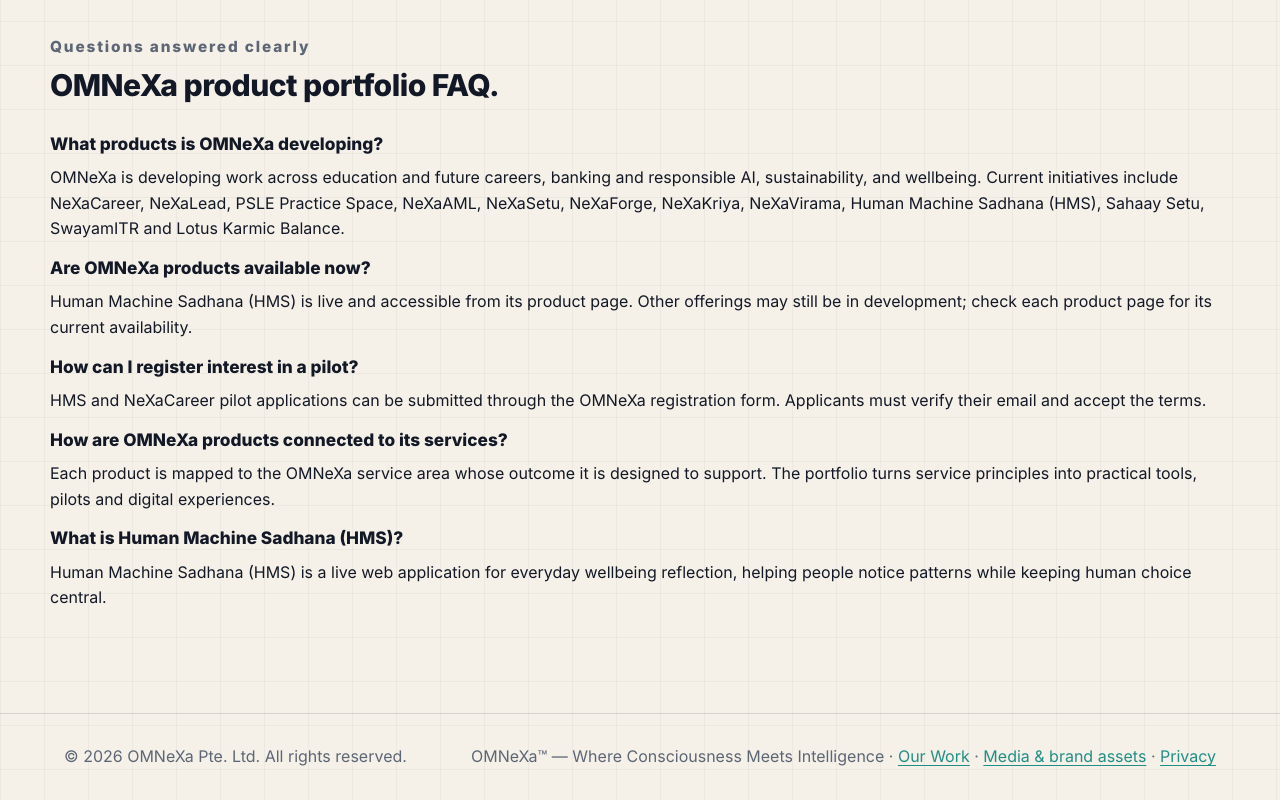
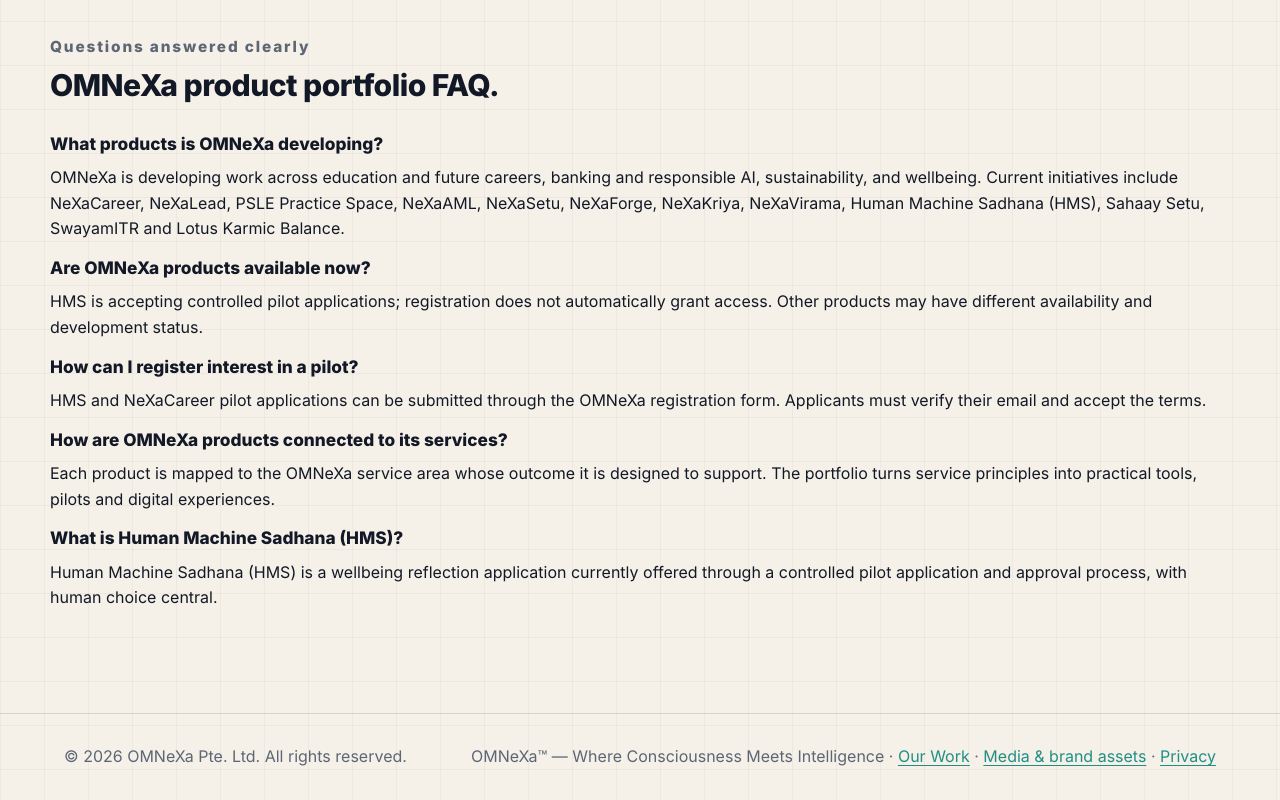
Before and after one commit to HumanSamaritan/OMNEXAFuture, a Next.js app: page /work in a window 1280 px wide. Shown: the part 5479-6279 px from the top of the page. Built offline with nearby package versions, Linux system fonts and the light colour scheme.

Commit message:
Clarify HMS pilot-only public access and remove direct app link from pilot receipt

```diff
--- a/app/work/page.tsx
+++ b/app/work/page.tsx
@@ -57,7 +57,7 @@ const workFaqs = [
   {
     question: "Are OMNeXa products available now?",
     answer:
-      "Human Machine Sadhana (HMS) is live and accessible from its product page. Other offerings may still be in development; check each product page for its current availability."
+      "HMS is accepting controlled pilot applications; registration does not automatically grant access. Other products may have different availability and development status."
   },
   {
     question: "How can I register interest in a pilot?",
@@ -72,7 +72,7 @@ const workFaqs = [
   {
     question: "What is Human Machine Sadhana (HMS)?",
     answer:
-      "Human Machine Sadhana (HMS) is a live web application for everyday wellbeing reflection, helping people notice patterns while keeping human choice central."
+      "Human Machine Sadhana (HMS) is a wellbeing reflection application currently offered through a controlled pilot application and approval process, with human choice central."
   }
 ];
 
```
